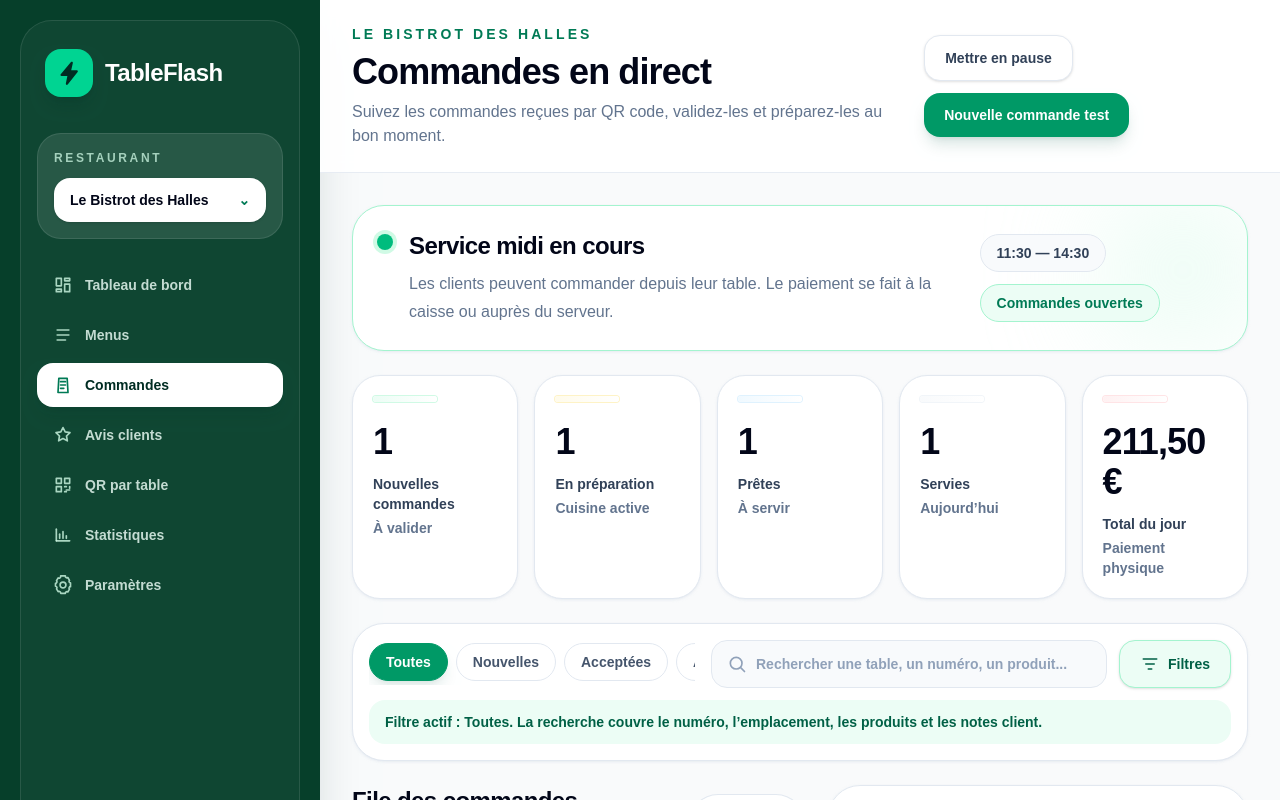
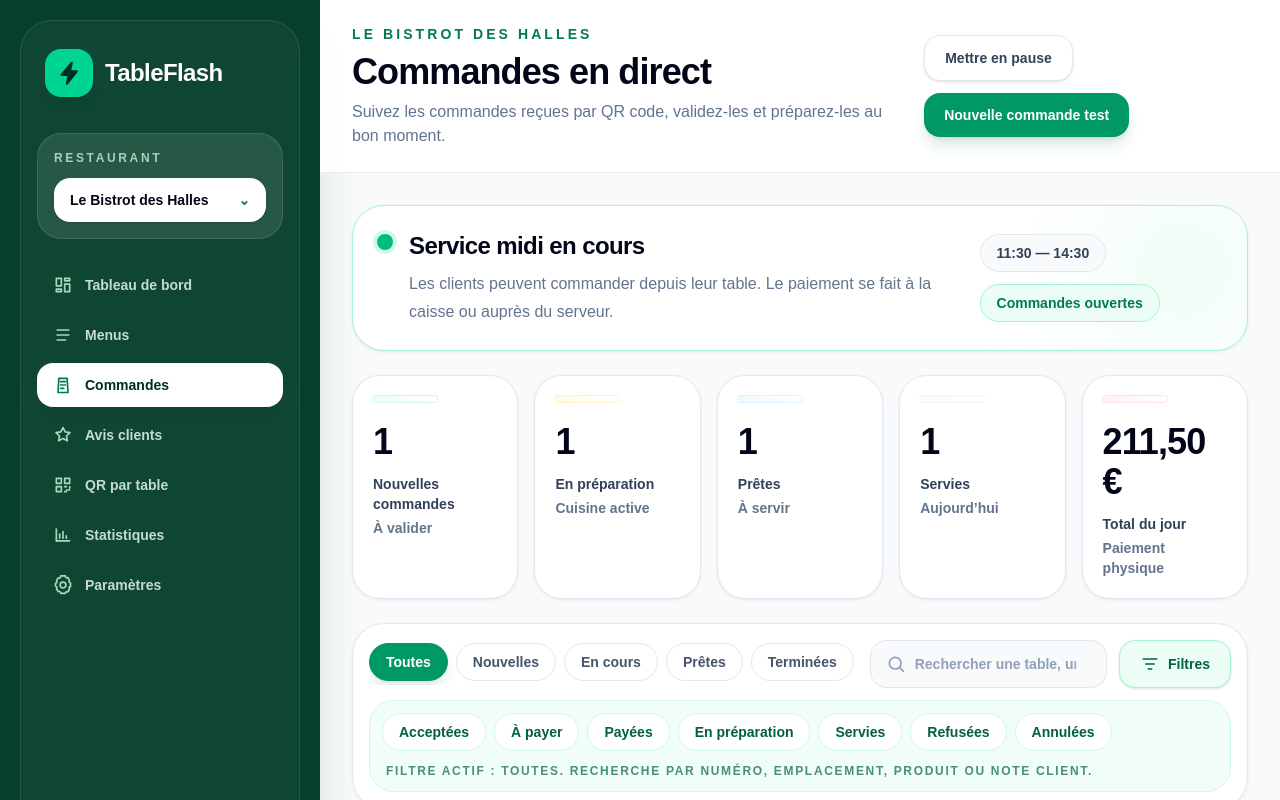
Before and after one commit to Loco66666/TableFlash-QR, a Next.js app: page /dashboard/orders in a window 1280 px wide. Both pictures are taken after a click on the button "Filtres". Shown: the top 800 px of the page. Built offline with nearby package versions, Linux system fonts and the light colour scheme.

Commit message:
Polish orders filters and completed copy

```diff
--- a/src/components/dashboard/orders/InteractiveOrdersDashboard.tsx
+++ b/src/components/dashboard/orders/InteractiveOrdersDashboard.tsx
@@ -14,7 +14,7 @@
 import { PreparationTimeWidget } from "./PreparationTimeWidget";
 import { SelectedOrderPanel } from "./SelectedOrderPanel";
 import { TopProductsWidget } from "./TopProductsWidget";
-import { filterStatusMap, getOrderActions, orders as initialOrders } from "./ordersData";
+import { getOrderActions, orders as initialOrders } from "./ordersData";
 import type { Order, OrderAction, OrderFilter, OrderStatus, PaymentStatus, SummaryTone } from "./ordersData";
 
 type SummaryCard = {
@@ -270,10 +270,9 @@
 
 function filterOrders(orders: Order[], activeFilter: OrderFilter, searchQuery: string) {
   const normalizedQuery = searchQuery.trim().toLowerCase();
-  const filterStatus = filterStatusMap[activeFilter];
 
   return orders.filter((order) => {
-    const matchesStatus = !filterStatus || order.status === filterStatus;
+    const matchesStatus = matchesOrderFilter(order, activeFilter);
     const searchableContent = [
       order.orderNumber,
       order.table,
@@ -284,6 +283,35 @@
 
     return matchesStatus && matchesSearch;
   });
+}
+
+function matchesOrderFilter(order: Order, activeFilter: OrderFilter) {
+  switch (activeFilter) {
+    case "Toutes":
+      return true;
+    case "Nouvelles":
+      return order.status === "Nouvelle";
+    case "En cours":
+      return ["Acceptée", "À payer", "Payée", "En préparation"].includes(order.status);
+    case "Prêtes":
+      return order.status === "Prête";
+    case "Terminées":
+      return ["Servie", "Refusée", "Annulée"].includes(order.status);
+    case "Acceptées":
+      return order.status === "Acceptée";
+    case "À payer":
+      return order.status === "À payer" || order.paymentStatus === "À payer";
+    case "Payées":
+      return order.paymentStatus === "Payée";
+    case "En préparation":
+      return order.status === "En préparation";
+    case "Servies":
+      return order.status === "Servie";
+    case "Refusées":
+      return order.status === "Refusée";
+    case "Annulées":
+      return order.status === "Annulée";
+  }
 }
 
 function isCompletedStatus(status: OrderStatus) {
--- a/src/components/dashboard/orders/OrderCard.tsx
+++ b/src/components/dashboard/orders/OrderCard.tsx
@@ -79,7 +79,7 @@
             {action}
           </button>
         )) : (
-          <span className="rounded-2xl border border-slate-200 bg-slate-50 px-4 py-2 text-sm font-black text-slate-500">Workflow terminé</span>
+          <span className="rounded-2xl border border-slate-200 bg-slate-50 px-4 py-2 text-sm font-black text-slate-500">Commande clôturée</span>
         )}
       </div>
     </article>
--- a/src/components/dashboard/orders/OrdersFilterBar.tsx
+++ b/src/components/dashboard/orders/OrdersFilterBar.tsx
@@ -1,5 +1,5 @@
 import type { OrderFilter } from "./ordersData";
-import { orderFilters } from "./ordersData";
+import { advancedOrderFilters, mainOrderFilters } from "./ordersData";
 
 type OrdersFilterBarProps = {
   activeFilter: OrderFilter;
@@ -10,18 +10,20 @@
   onToggleFilters: () => void;
 };
 
+const filterButtonBase = "whitespace-nowrap rounded-full border px-4 py-2 text-sm font-black transition focus:outline-none focus:ring-4 focus:ring-emerald-100";
+const inactiveFilterClasses = "border-slate-200 bg-white text-slate-600 hover:border-emerald-200 hover:bg-emerald-50 hover:text-emerald-800";
+const activeFilterClasses = "border-emerald-600 bg-emerald-600 text-white shadow-lg shadow-emerald-900/10";
+
 export function OrdersFilterBar({ activeFilter, isFilterOpen, searchQuery, onFilterChange, onSearchChange, onToggleFilters }: OrdersFilterBarProps) {
+  const activeAdvancedFilter = advancedOrderFilters.includes(activeFilter) ? activeFilter : null;
+
   return (
     <section className="rounded-[2rem] border border-slate-200 bg-white p-4 shadow-sm shadow-slate-200/70">
       <div className="flex flex-col gap-4 xl:flex-row xl:items-center xl:justify-between">
-        <div className="flex gap-2 overflow-x-auto pb-1" aria-label="Filtres des commandes">
-          {orderFilters.map((filter) => (
+        <div className="-mx-1 flex gap-2 overflow-x-auto px-1 pb-1 xl:mx-0 xl:min-w-0 xl:flex-none xl:px-0" aria-label="Filtres principaux des commandes">
+          {mainOrderFilters.map((filter) => (
             <button
-              className={`whitespace-nowrap rounded-full border px-4 py-2 text-sm font-black transition focus:outline-none focus:ring-4 focus:ring-emerald-100 ${
-                filter === activeFilter
-                  ? "border-emerald-600 bg-emerald-600 text-white shadow-lg shadow-emerald-900/10"
-                  : "border-slate-200 bg-white text-slate-600 hover:border-emerald-200 hover:bg-emerald-50 hover:text-emerald-800"
-              }`}
+              className={`${filterButtonBase} ${filter === activeFilter ? activeFilterClasses : inactiveFilterClasses}`}
               key={filter}
               onClick={() => onFilterChange(filter)}
               type="button"
@@ -31,8 +33,8 @@
           ))}
         </div>
 
-        <div className="flex flex-col gap-3 sm:flex-row xl:min-w-[520px]">
-          <label className="relative flex-1">
+        <div className="flex min-w-0 flex-col gap-3 sm:flex-row xl:flex-1 xl:justify-end">
+          <label className="relative min-w-0 flex-1 xl:max-w-[560px]">
             <span className="sr-only">Rechercher une commande</span>
             <span className="pointer-events-none absolute left-4 top-1/2 -translate-y-1/2 text-slate-400" aria-hidden="true">
               <SearchIcon />
@@ -46,9 +48,11 @@
             />
           </label>
           <button
+            aria-controls="orders-advanced-filters"
+            aria-expanded={isFilterOpen}
             aria-pressed={isFilterOpen}
-            className={`inline-flex h-12 items-center justify-center gap-2 rounded-2xl border px-5 text-sm font-black shadow-sm transition ${
-              isFilterOpen
+            className={`inline-flex h-12 shrink-0 items-center justify-center gap-2 rounded-2xl border px-5 text-sm font-black shadow-sm transition ${
+              isFilterOpen || activeAdvancedFilter
                 ? "border-emerald-200 bg-emerald-50 text-emerald-800"
                 : "border-slate-200 bg-white text-slate-700 hover:border-emerald-200 hover:bg-emerald-50 hover:text-emerald-800"
             }`}
@@ -56,14 +60,28 @@
             type="button"
           >
             <FilterIcon />
-            Filtres
+            {activeAdvancedFilter ? `Filtres · ${activeAdvancedFilter}` : "Filtres"}
           </button>
         </div>
       </div>
       {isFilterOpen ? (
-        <p className="mt-3 rounded-2xl bg-emerald-50 px-4 py-3 text-sm font-bold text-emerald-800">
-          Filtre actif : {activeFilter}. La recherche couvre le numéro, l’emplacement, les produits et les notes client.
-        </p>
+        <div className="mt-3 rounded-3xl border border-emerald-100 bg-emerald-50/70 p-3" id="orders-advanced-filters">
+          <div className="flex flex-wrap gap-2" aria-label="Filtres avancés des commandes">
+            {advancedOrderFilters.map((filter) => (
+              <button
+                className={`${filterButtonBase} ${filter === activeFilter ? activeFilterClasses : "border-emerald-100 bg-white text-emerald-800 hover:border-emerald-200 hover:bg-emerald-100"}`}
+                key={filter}
+                onClick={() => onFilterChange(filter)}
+                type="button"
+              >
+                {filter}
+              </button>
+            ))}
+          </div>
+          <p className="mt-3 px-1 text-xs font-bold uppercase tracking-[0.14em] text-emerald-800/70">
+            Filtre actif : {activeFilter}. Recherche par numéro, emplacement, produit ou note client.
+          </p>
+        </div>
       ) : null}
     </section>
   );
--- a/src/components/dashboard/orders/PreparationTimeWidget.tsx
+++ b/src/components/dashboard/orders/PreparationTimeWidget.tsx
@@ -5,7 +5,7 @@
         <div>
           <h2 className="text-xl font-black tracking-tight text-slate-950">Temps moyen de préparation</h2>
           <p className="mt-4 text-5xl font-black tracking-tight text-slate-950">12 min</p>
-          <p className="mt-2 text-sm font-black text-emerald-700">-3 min vs hier</p>
+          <p className="mt-2 text-sm font-black text-emerald-700">3 min gagnées vs hier</p>
         </div>
         <span className="flex h-12 w-12 items-center justify-center rounded-2xl bg-emerald-50 text-emerald-700 ring-1 ring-emerald-100" aria-hidden="true">
           <ClockIcon />
--- a/src/components/dashboard/orders/ordersData.ts
+++ b/src/components/dashboard/orders/ordersData.ts
@@ -24,11 +24,13 @@
 export type OrderFilter =
   | "Toutes"
   | "Nouvelles"
+  | "En cours"
+  | "Prêtes"
+  | "Terminées"
   | "Acceptées"
   | "À payer"
   | "Payées"
   | "En préparation"
-  | "Prêtes"
   | "Servies"
   | "Refusées"
   | "Annulées";
@@ -53,30 +55,17 @@
   note?: string;
 };
 
-export const orderFilters: OrderFilter[] = [
-  "Toutes",
-  "Nouvelles",
+export const mainOrderFilters: OrderFilter[] = ["Toutes", "Nouvelles", "En cours", "Prêtes", "Terminées"];
+
+export const advancedOrderFilters: OrderFilter[] = [
   "Acceptées",
   "À payer",
   "Payées",
   "En préparation",
-  "Prêtes",
   "Servies",
   "Refusées",
   "Annulées",
 ];
-
-export const filterStatusMap: Partial<Record<OrderFilter, OrderStatus>> = {
-  Nouvelles: "Nouvelle",
-  Acceptées: "Acceptée",
-  "À payer": "À payer",
-  Payées: "Payée",
-  "En préparation": "En préparation",
-  Prêtes: "Prête",
-  Servies: "Servie",
-  Refusées: "Refusée",
-  Annulées: "Annulée",
-};
 
 export const orders: Order[] = [
   {
```
